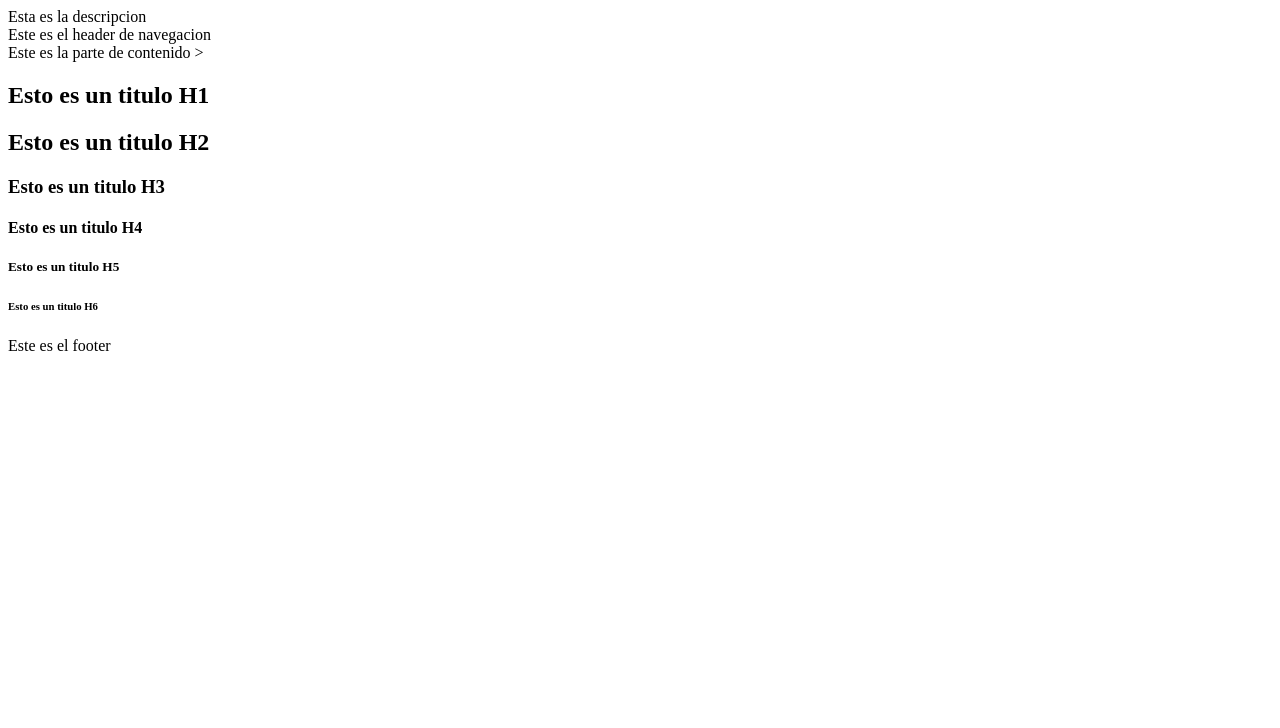
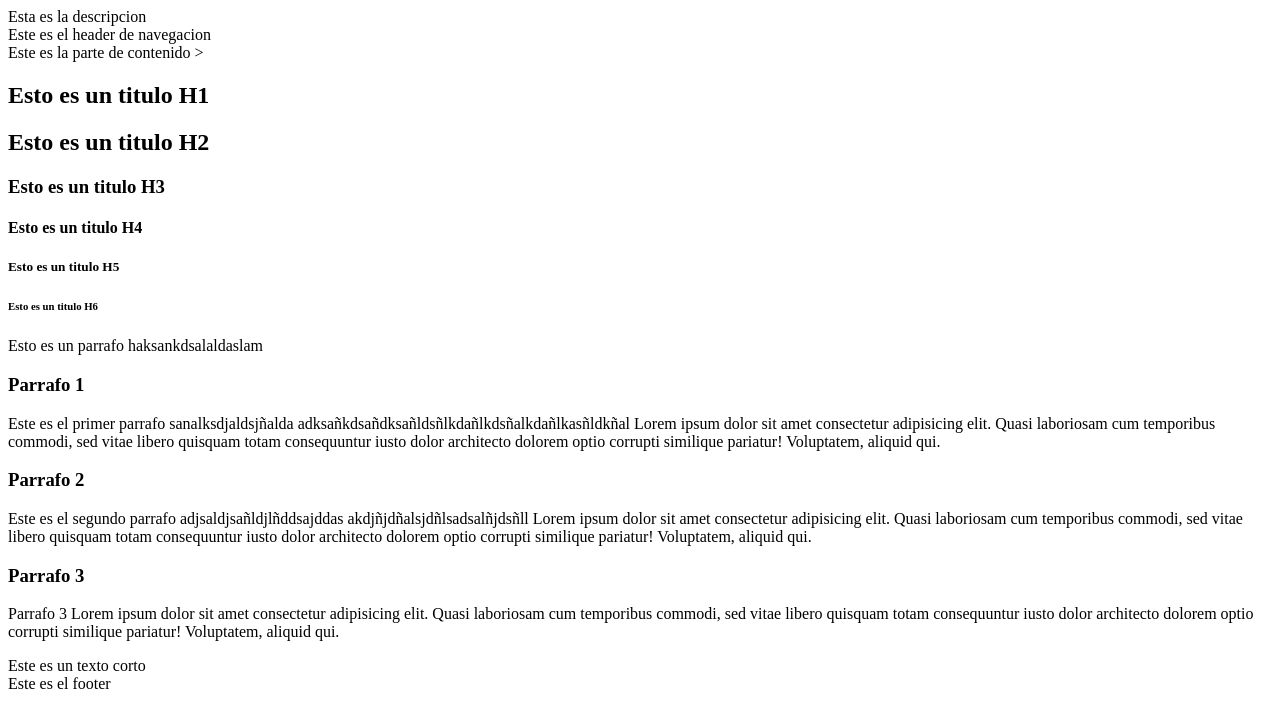
Before and after one commit to XimenaGaleano/Test2, a plain HTML site: page index.html in a window 1280 px wide. Drawn offline with Linux system fonts and the light colour scheme.

Commit message:
Agregar explicacion sobre etiquetas de texto:article, h1,p=parrafo,span

```diff
--- a/index.html
+++ b/index.html
@@ -19,7 +19,29 @@
             <h3>Esto es un titulo H3</h3>
             <h4>Esto es un titulo H4</h4>
             <h5>Esto es un titulo H5</h5>
-            <h6>Esto es un titulo H6</61>
+            <h6>Esto es un titulo H6</h6>
+            <article>Esto es un parrafo haksankdsalaldaslam
+                <h3>Parrafo 1</h3>
+                <p>Este es el primer parrafo sanalksdjaldsjñalda
+                    adksañkdsañdksañldsñlkdañlkdsñalkdañlkasñldkñal
+                    Lorem ipsum dolor sit amet consectetur adipisicing elit.
+                    Quasi laboriosam cum temporibus commodi, sed vitae libero quisquam totam consequuntur
+                    iusto dolor architecto dolorem optio corrupti similique pariatur! Voluptatem, aliquid qui.
+                </p>
+                <h3>Parrafo 2</h3>
+                <p>Este es el segundo parrafo adjsaldjsañldjlñddsajddas
+                    akdjñjdñalsjdñlsadsalñjdsñll Lorem ipsum dolor sit amet consectetur adipisicing elit.
+                    Quasi laboriosam cum temporibus commodi, sed vitae libero quisquam totam consequuntur
+                    iusto dolor architecto dolorem optio corrupti similique pariatur! Voluptatem, aliquid qui.
+                </p>
+                <h3>Parrafo 3</h3>
+                <p> Parrafo 3
+                    Lorem ipsum dolor sit amet consectetur adipisicing elit.
+                    Quasi laboriosam cum temporibus commodi, sed vitae libero quisquam totam consequuntur
+                    iusto dolor architecto dolorem optio corrupti similique pariatur! Voluptatem, aliquid qui.</p>
+                <span>Este es un texto corto</span>
+            </article>
+        </section>
 
     </main>
     <footer>
```
